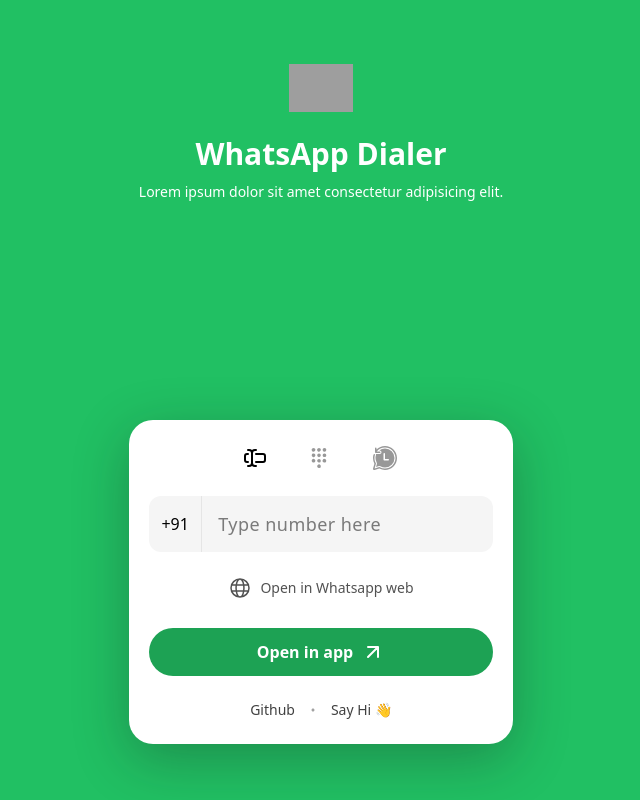
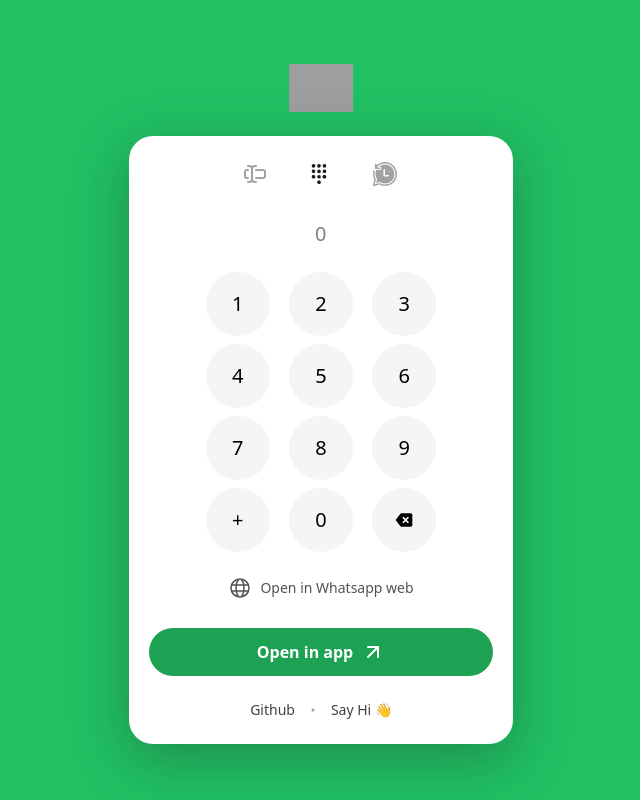
Before and after one commit to priyangsubanerjee/whatsapp-dialer, a Next.js app: page / in a window 1280 px wide. Both pictures are taken after a click on the button 638 px from the left and 458 px from the top of the page. Shown: the whole page, without its empty margins (319-959 px from the left). Built offline with nearby package versions, Linux system fonts and the light colour scheme; grey boxes are pictures that could not be loaded.

Commit message:
Add tab navigation and keypad functionality to DialCard for improved user interaction

```diff
--- a/app/components/DialCard.js
+++ b/app/components/DialCard.js
@@ -3,7 +3,81 @@
 import toast from "react-hot-toast";
 
 function DialCard() {
+  const keypads = [
+    { id: 1, name: "1", action: "number" },
+    { id: 2, name: "2", action: "number" },
+    { id: 3, name: "3", action: "number" },
+    { id: 4, name: "4", action: "number" },
+    { id: 5, name: "5", action: "number" },
+    { id: 6, name: "6", action: "number" },
+    { id: 7, name: "7", action: "number" },
+    { id: 8, name: "8", action: "number" },
+    { id: 9, name: "9", action: "number" },
+    {
+      id: 10,
+      name: "+",
+      action: "number",
+    },
+    { id: 11, name: "0", action: "number" },
+    {
+      id: 12,
+      name: (
+        <svg xmlns="http://www.w3.org/2000/svg" className="h-5" viewBox="0 0 24 24">
+          <path
+            fill="currentColor"
+            d="m11.4 16l2.6-2.6l2.6 2.6l1.4-1.4l-2.6-2.6L18 9.4L16.6 8L14 10.6L11.4 8L10 9.4l2.6 2.6l-2.6 2.6zM9 20q-.475 0-.9-.213t-.7-.587L2 12l5.4-7.2q.275-.375.7-.587T9 4h11q.825 0 1.413.587T22 6v12q0 .825-.587 1.413T20 20z"
+          ></path>
+        </svg>
+      ),
+      action: "erase",
+    },
+  ];
+
+  const tabs = [
+    {
+      id: 0,
+      name: "input",
+      icon: (
+        <svg xmlns="http://www.w3.org/2000/svg" width={24} height={24} viewBox="0 0 24 24">
+          <path
+            fill="none"
+            stroke="currentColor"
+            strokeLinecap="round"
+            strokeLinejoin="round"
+            strokeWidth={2}
+            d="M5 4h1a3 3 0 0 1 3 3a3 3 0 0 1 3-3h1m0 16h-1a3 3 0 0 1-3-3a3 3 0 0 1-3 3H5m0-4H4a2 2 0 0 1-2-2v-4a2 2 0 0 1 2-2h1m8 0h7a2 2 0 0 1 2 2v4a2 2 0 0 1-2 2h-7M9 7v10"
+          ></path>
+        </svg>
+      ),
+    },
+    {
+      id: 1,
+      name: "dialer",
+      icon: (
+        <svg xmlns="http://www.w3.org/2000/svg" width={24} height={24} viewBox="0 0 24 24">
+          <path
+            fill="currentColor"
+            d="M13.84 3.84a1.838 1.838 0 0 1-3.141 1.3a1.838 1.838 0 1 1 2.602-2.601c.345.345.54.812.54 1.3m3.599 1.839a1.84 1.84 0 1 0 0-3.679a1.84 1.84 0 0 0 0 3.68M8.4 3.84a1.838 1.838 0 0 1-3.141 1.3A1.839 1.839 0 1 1 7.86 2.539c.345.345.539.812.539 1.3m5.441 5.437a1.839 1.839 0 1 1-3.677-.041a1.839 1.839 0 0 1 3.677.041m3.6 1.839a1.84 1.84 0 1 0 0-3.679a1.84 1.84 0 0 0 0 3.68M8.4 9.276a1.839 1.839 0 0 1-3.141 1.3a1.839 1.839 0 1 1 3.141-1.3m5.44 5.438a1.838 1.838 0 0 1-2.193 1.815a1.84 1.84 0 1 1 2.193-1.815m0 5.446a1.838 1.838 0 0 1-2.199 1.805a1.84 1.84 0 0 1-.663-3.333a1.84 1.84 0 0 1 2.862 1.529m5.44-5.447a1.838 1.838 0 0 1-2.193 1.815a1.84 1.84 0 0 1-1.348-2.507a1.84 1.84 0 0 1 3.541.692m-10.88 0a1.838 1.838 0 0 1-3.137 1.314A1.84 1.84 0 1 1 8.4 14.714"
+          ></path>
+        </svg>
+      ),
+    },
+    {
+      id: 2,
+      name: "history",
+      icon: (
+        <svg xmlns="http://www.w3.org/2000/svg" width={28} height={28} viewBox="0 0 28 28">
+          <path
+            fill="currentColor"
+            d="M5.5 4.25v1.28A11.96 11.96 0 0 1 14 2c6.627 0 12 5.373 12 12s-5.373 12-12 12a11.95 11.95 0 0 1-5.637-1.404l-4.77 1.357a1.25 1.25 0 0 1-1.544-1.544l1.356-4.77A11.95 11.95 0 0 1 2 14q.001-1.023.166-2h.004c.254-1.314.609-2.182 1.334-1.973c.694.2.509.84.317 1.5a7 7 0 0 0-.137.524H3.68Q3.5 12.999 3.5 14c0 1.884.496 3.65 1.363 5.178a.75.75 0 0 1 .07.575l-1.318 4.634l4.634-1.318a.75.75 0 0 1 .576.07A10.45 10.45 0 0 0 14 24.5c5.799 0 10.5-4.701 10.5-10.5S19.799 3.5 14 3.5a10.48 10.48 0 0 0-8.247 4H8.75a.75.75 0 0 1 0 1.5h-4A.75.75 0 0 1 4 8.25v-4a.75.75 0 0 1 1.5 0M8.75 6.5h-.582A9.46 9.46 0 0 1 14 4.5a9.5 9.5 0 0 1 0 19a9.45 9.45 0 0 1-4.681-1.231a1.75 1.75 0 0 0-1.343-.162l-2.908.827l.826-2.907a1.75 1.75 0 0 0-.161-1.343A9.45 9.45 0 0 1 4.5 14q.002-.87.15-1.694l.013-.053c.026-.126.066-.264.119-.448l.016-.056c.083-.282.223-.759.195-1.206A1.7 1.7 0 0 0 4.872 10H8.75a1.75 1.75 0 1 0 0-3.5M14 9.75a.75.75 0 0 0-1.5 0v6c0 .414.336.75.75.75h4a.75.75 0 0 0 0-1.5H14z"
+          ></path>
+        </svg>
+      ),
+    },
+  ];
+
   const [number, setNumber] = React.useState("");
+  const [selectedTab, setSelectedTab] = React.useState(0);
 
   const openChat = (mode = "in_app") => {
     if (!number) {
@@ -26,39 +100,18 @@
     <div className="p-4 fixed bottom-0 md:bottom-10 inset-x-0">
       <div className="bg-white w-full py-6 px-5 shadow-primary rounded-[24px] max-w-sm mx-auto">
         <div className="flex items-center justify-center gap-10 max-w-[200px] mx-auto">
-          <button>
-            <svg xmlns="http://www.w3.org/2000/svg" width={24} height={24} viewBox="0 0 24 24">
-              <path
-                fill="none"
-                stroke="currentColor"
-                strokeLinecap="round"
-                strokeLinejoin="round"
-                strokeWidth={2}
-                d="M5 4h1a3 3 0 0 1 3 3a3 3 0 0 1 3-3h1m0 16h-1a3 3 0 0 1-3-3a3 3 0 0 1-3 3H5m0-4H4a2 2 0 0 1-2-2v-4a2 2 0 0 1 2-2h1m8 0h7a2 2 0 0 1 2 2v4a2 2 0 0 1-2 2h-7M9 7v10"
-              ></path>
-            </svg>
+          {tabs.map((tab, index) => (
+            <button key={index} onClick={() => setSelectedTab(index)} className={`${selectedTab === index ? "text-[#1b1b1b]" : "text-neutral-400"}`}>
+              {tab.icon}
             </button>
-          <button className="opacity-40">
-            <svg xmlns="http://www.w3.org/2000/svg" width={24} height={24} viewBox="0 0 24 24">
-              <path
-                fill="currentColor"
-                d="M13.84 3.84a1.838 1.838 0 0 1-3.141 1.3a1.838 1.838 0 1 1 2.602-2.601c.345.345.54.812.54 1.3m3.599 1.839a1.84 1.84 0 1 0 0-3.679a1.84 1.84 0 0 0 0 3.68M8.4 3.84a1.838 1.838 0 0 1-3.141 1.3A1.839 1.839 0 1 1 7.86 2.539c.345.345.539.812.539 1.3m5.441 5.437a1.839 1.839 0 1 1-3.677-.041a1.839 1.839 0 0 1 3.677.041m3.6 1.839a1.84 1.84 0 1 0 0-3.679a1.84 1.84 0 0 0 0 3.68M8.4 9.276a1.839 1.839 0 0 1-3.141 1.3a1.839 1.839 0 1 1 3.141-1.3m5.44 5.438a1.838 1.838 0 0 1-2.193 1.815a1.84 1.84 0 1 1 2.193-1.815m0 5.446a1.838 1.838 0 0 1-2.199 1.805a1.84 1.84 0 0 1-.663-3.333a1.84 1.84 0 0 1 2.862 1.529m5.44-5.447a1.838 1.838 0 0 1-2.193 1.815a1.84 1.84 0 0 1-1.348-2.507a1.84 1.84 0 0 1 3.541.692m-10.88 0a1.838 1.838 0 0 1-3.137 1.314A1.84 1.84 0 1 1 8.4 14.714"
-              ></path>
-            </svg>
-          </button>
-          <button className="opacity-40">
-            <svg xmlns="http://www.w3.org/2000/svg" width={28} height={28} viewBox="0 0 28 28">
-              <path
-                fill="currentColor"
-                d="M5.5 4.25v1.28A11.96 11.96 0 0 1 14 2c6.627 0 12 5.373 12 12s-5.373 12-12 12a11.95 11.95 0 0 1-5.637-1.404l-4.77 1.357a1.25 1.25 0 0 1-1.544-1.544l1.356-4.77A11.95 11.95 0 0 1 2 14q.001-1.023.166-2h.004c.254-1.314.609-2.182 1.334-1.973c.694.2.509.84.317 1.5a7 7 0 0 0-.137.524H3.68Q3.5 12.999 3.5 14c0 1.884.496 3.65 1.363 5.178a.75.75 0 0 1 .07.575l-1.318 4.634l4.634-1.318a.75.75 0 0 1 .576.07A10.45 10.45 0 0 0 14 24.5c5.799 0 10.5-4.701 10.5-10.5S19.799 3.5 14 3.5a10.48 10.48 0 0 0-8.247 4H8.75a.75.75 0 0 1 0 1.5h-4A.75.75 0 0 1 4 8.25v-4a.75.75 0 0 1 1.5 0M8.75 6.5h-.582A9.46 9.46 0 0 1 14 4.5a9.5 9.5 0 0 1 0 19a9.45 9.45 0 0 1-4.681-1.231a1.75 1.75 0 0 0-1.343-.162l-2.908.827l.826-2.907a1.75 1.75 0 0 0-.161-1.343A9.45 9.45 0 0 1 4.5 14q.002-.87.15-1.694l.013-.053c.026-.126.066-.264.119-.448l.016-.056c.083-.282.223-.759.195-1.206A1.7 1.7 0 0 0 4.872 10H8.75a1.75 1.75 0 1 0 0-3.5M14 9.75a.75.75 0 0 0-1.5 0v6c0 .414.336.75.75.75h4a.75.75 0 0 0 0-1.5H14z"
-              ></path>
-            </svg>
-          </button>
+          ))}
         </div>
+
+        {selectedTab == 0 && (
           <div className="flex items-center h-14 bg-neutral-100 rounded-xl mt-6">
             <span className="w-16 h-14 flex items-center justify-center border-r border-neutral-200 font-medium">+91 </span>
             <input
-            type="number"
+              type="tel"
               value={number}
               onChange={(e) => setNumber(e.target.value)}
               className="w-full bg-transparent outline-none text-lg px-4 tracking-wide"
@@ -67,7 +120,56 @@
               id="number-input"
             />
           </div>
-        <div className="flex justify-center mt-6">
+        )}
+
+        {selectedTab == 1 && (
+          <input
+            type="tel"
+            value={number}
+            onChange={(e) => setNumber(e.target.value)}
+            className="w-full bg-transparent text-center outline-none text-xl font-medium px-4 tracking-wide mt-8"
+            placeholder="0"
+            name=""
+            id="number-input"
+          />
+        )}
+
+        {selectedTab == 1 && (
+          <div className="grid grid-cols-3 max-w-[250px] mx-auto gap-y-2 mt-6">
+            {keypads.map((keypad, index) =>
+              keypad.name == null ? (
+                <div key={index}></div>
+              ) : (
+                <div key={index} className="flex items-center justify-center">
+                  <button
+                    className="h-16 w-16 rounded-full text-xl bg-neutral-100 active:bg-neutral-200 flex items-center justify-center"
+                    onClick={() => {
+                      switch (keypad.action) {
+                        case "number":
+                          setNumber(number + keypad.name);
+                          break;
+                        case "erase":
+                          setNumber(number.slice(0, -1));
+                          break;
+                      }
+                    }}
+                  >
+                    {keypad.name}
+                  </button>
+                </div>
+              )
+            )}
+          </div>
+        )}
+
+        {selectedTab == 2 && (
+          <div>
+            <p className="text-center mt-8 text-neutral-600">Feature coming soon</p>
+          </div>
+        )}
+
+        <div className="mt-6">
+          <div className="flex justify-center">
             <button onClick={() => openChat("web")} className="text-sm text-neutral-600 flex items-center gap-2">
               <svg xmlns="http://www.w3.org/2000/svg" width={24} height={24} viewBox="0 0 24 24">
                 <path
@@ -100,6 +202,7 @@
               </svg>
             </button>
           </div>
+        </div>
         <div className="flex items-center gap-4 text-neutral-700 justify-center mt-6 text-sm">
           <button>Github</button>
           <svg xmlns="http://www.w3.org/2000/svg" className="h-1 text-neutral-400" viewBox="0 0 24 24">
--- a/app/page.js
+++ b/app/page.js
@@ -2,31 +2,6 @@
 import DialCard from "./components/DialCard";
 
 export default function Home() {
-  const keypads = [
-    { id: 1, name: "1", action: "/keypad1.png" },
-    { id: 2, name: "2", action: "/keypad2.png" },
-    { id: 3, name: "3", action: "/keypad3.png" },
-    { id: 4, name: "4", action: "/keypad4.png" },
-    { id: 5, name: "5", action: "/keypad5.png" },
-    { id: 6, name: "6", action: "/keypad6.png" },
-    { id: 7, name: "7", action: "/keypad7.png" },
-    { id: 8, name: "8", action: "/keypad8.png" },
-    { id: 9, name: "9", action: "/keypad8.png" },
-    {
-      id: 10,
-      name: (
-        <svg xmlns="http://www.w3.org/2000/svg" width={24} height={24} viewBox="0 0 24 24">
-          <path
-            fill="currentColor"
-            d="M12 21q-.425 0-.712-.288T11 20v-5.6l-3.95 3.975q-.3.3-.712.3t-.713-.3t-.3-.712t.3-.713L9.6 13H4q-.425 0-.712-.288T3 12t.288-.712T4 11h5.6L5.625 7.05q-.3-.3-.3-.712t.3-.713t.713-.3t.712.3L11 9.6V4q0-.425.288-.712T12 3t.713.288T13 4v5.6l3.95-3.975q.3-.3.713-.3t.712.3t.3.713t-.3.712L14.4 11H20q.425 0 .713.288T21 12t-.288.713T20 13h-5.6l3.975 3.95q.3.3.3.713t-.3.712t-.712.3t-.713-.3L13 14.4V20q0 .425-.288.713T12 21"
-          ></path>
-        </svg>
-      ),
-      action: "/keypad8.png",
-    },
-    { id: 11, name: "0", action: "/keypad8.png" },
-    { id: 12, name: "#", action: "/keypad8.png" },
-  ];
   return (
     <div className="bg-[#21c063] h-svh fixed inset-0">
       <div className="mt-16 px-12">
```
Lines whose indentation alone changed are shown as unchanged.
